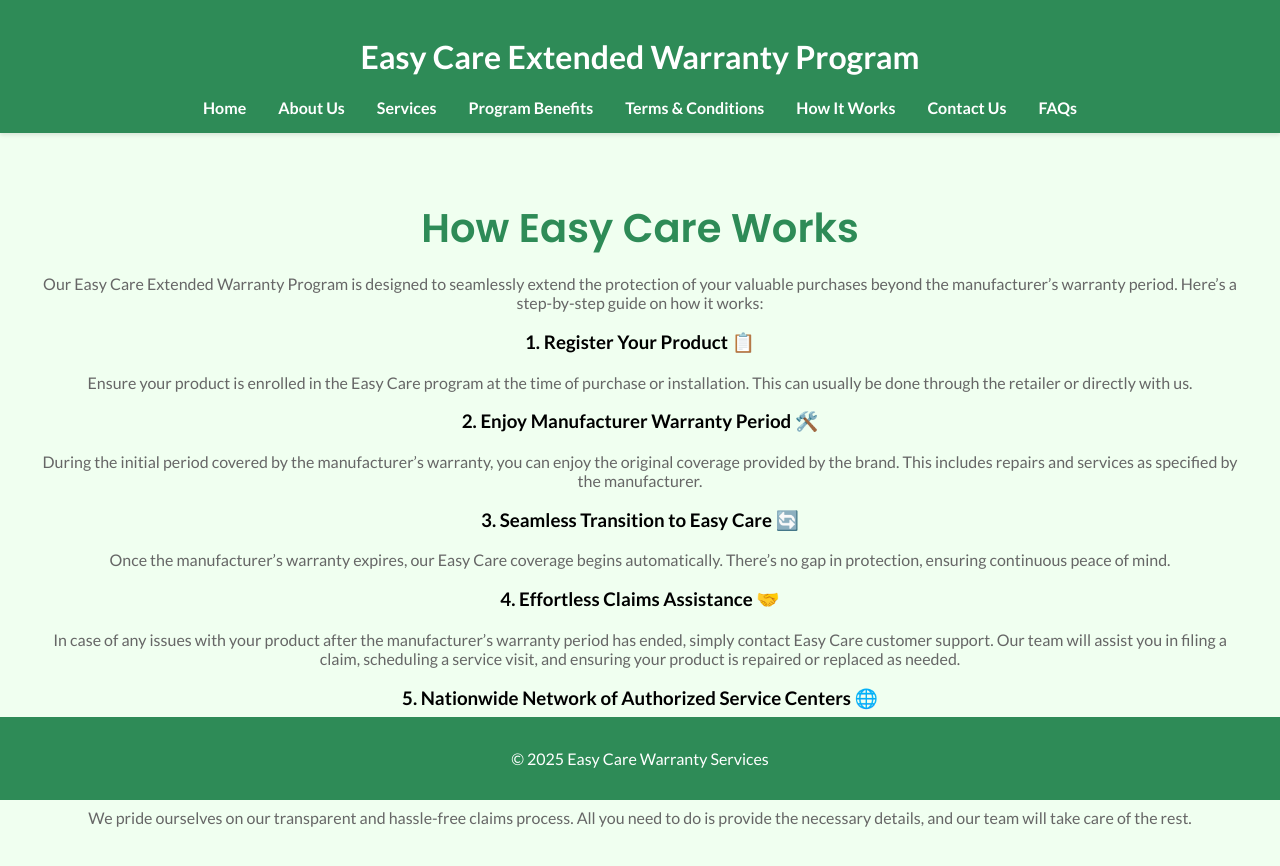
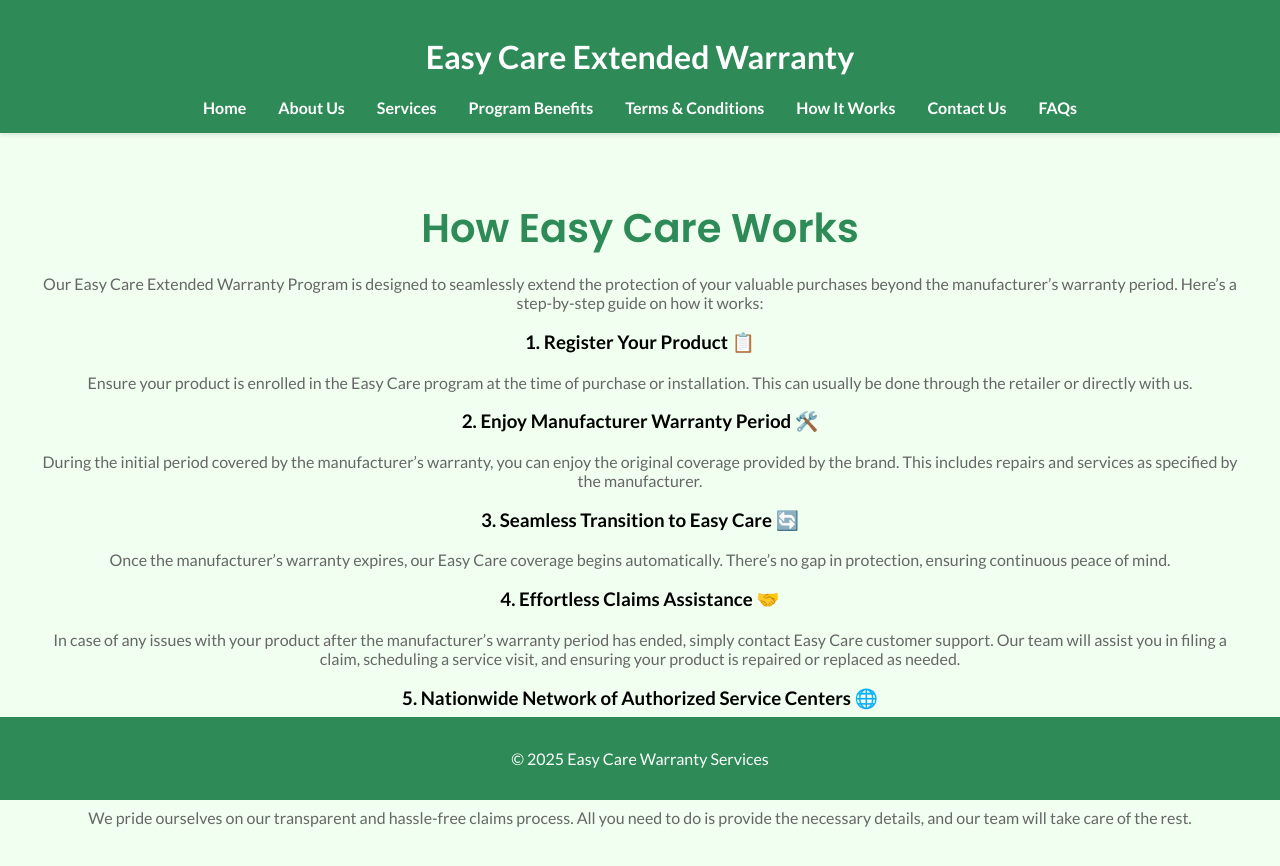
Before and after one commit to hemanth5292/Easy-care, a plain HTML site: page how-it-works.html in a window 1280 px wide. Drawn offline with Linux system fonts and the light colour scheme.

Commit message:
Update how-it-works.html

```diff
--- a/how-it-works.html
+++ b/how-it-works.html
@@ -8,7 +8,7 @@
 </head>
 <body>
     <header>
-        <h1>Easy Care Extended Warranty Program</h1>
+        <h1>Easy Care Extended Warranty</h1>
         <nav>
             <ul>
                 <li><a href="index.html">Home</a></li>
```
